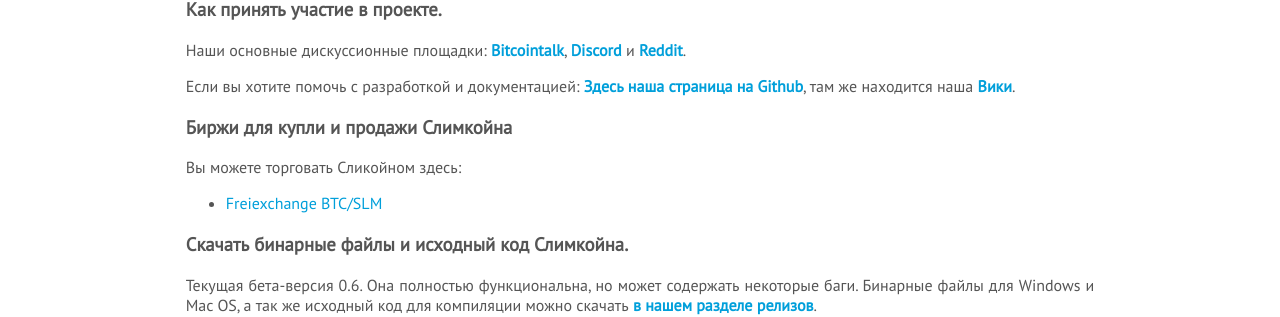
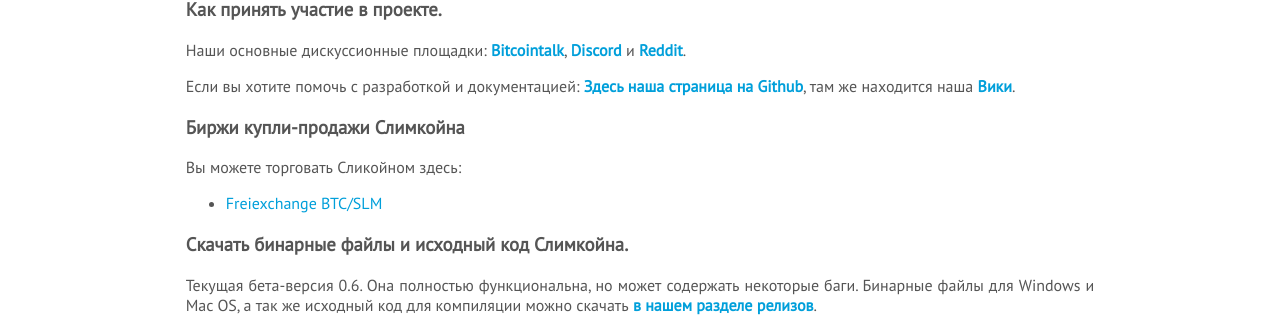
Before and after one commit to slimcoin-project/slimcoin-project.github.io, a Jekyll site: the page built from content/ru/about-ru.md, in a window 1280 px wide. Shown: the part 443-760 px from the top of the page. Built offline with Jekyll 4.4.1, drawn with Linux system fonts in a browser that asks for light colours; some web fonts are replaced.

Commit message:
Update about-ru.md

```diff
--- a/content/ru/about-ru.md
+++ b/content/ru/about-ru.md
@@ -24,7 +24,7 @@
 
 Если вы хотите помочь с разработкой и документацией: [Здесь наша страница на Github](https://github.com/slimcoin-project/), там же находится наша [Вики](https://github.com/slimcoin-project/Slimcoin/wiki).
 
-### Биржи для купли и продажи Слимкойна
+### Биржи купли-продажи Слимкойна
 
 Вы можете торговать Сликойном здесь:
 
```
